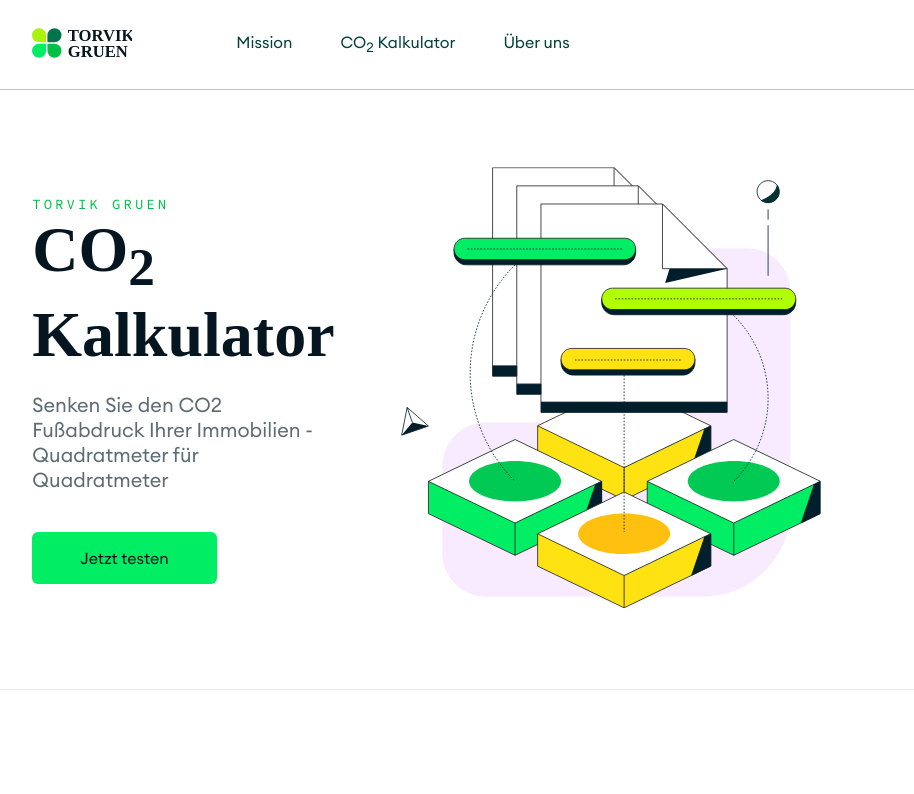
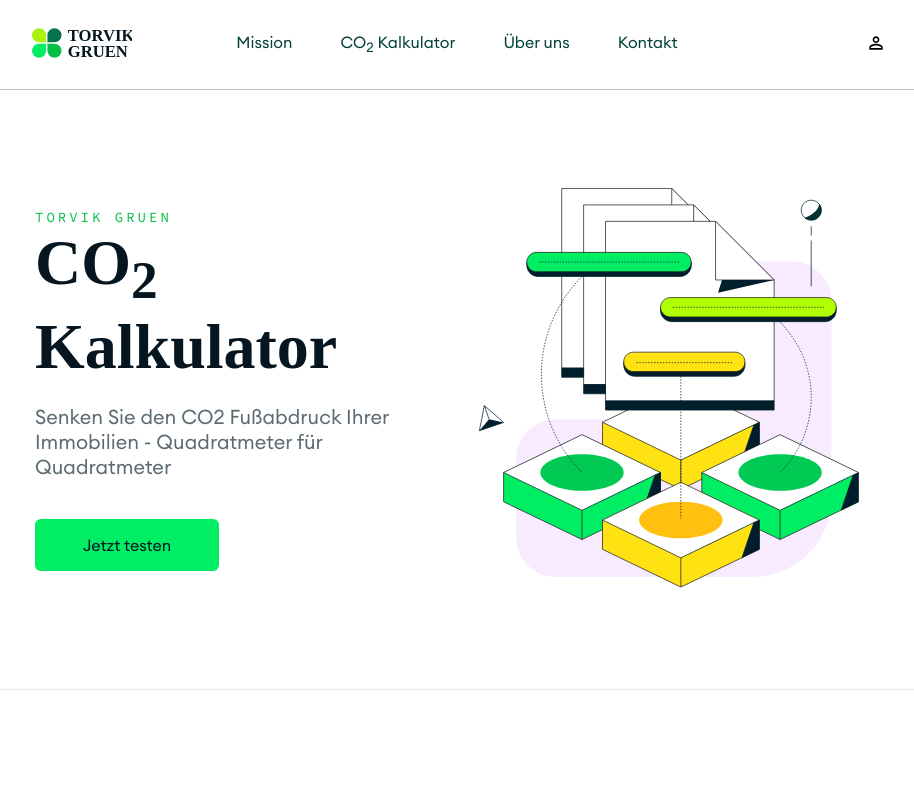
Before and after one commit to reneseib/torvik, a Next.js app: page / in a window 1280 px wide. Shown: the top 794 px of the page, without its empty margins (181-1095 px from the left). Built offline with nearby package versions, Linux system fonts and the light colour scheme; a web font is replaced by a local one.

Commit message:
fiddling

```diff
--- a/components/Header/Header.js
+++ b/components/Header/Header.js
@@ -14,10 +14,16 @@
                         <li className={styles.navItem}>Mission</li>
                         <li className={styles.navItem}>CO<sub>2</sub> Kalkulator</li>
                         <li className={styles.navItem}>Über uns</li>
+                        <li className={styles.navItem}>Kontakt</li>
                     </ul>
                 </div>
+                <div className={styles.navIcons}>
+
+                    <svg class="MuiSvgIcon-root MuiSvgIcon-fontSizeMedium MuiBox-root css-uqopch" focusable="false" aria-hidden="true" width="20" height="20" viewBox="0 0 24 24" data-testid="PersonOutlineIcon"><path d="M12 5.9c1.16 0 2.1.94 2.1 2.1s-.94 2.1-2.1 2.1S9.9 9.16 9.9 8s.94-2.1 2.1-2.1m0 9c2.97 0 6.1 1.46 6.1 2.1v1.1H5.9V17c0-.64 3.13-2.1 6.1-2.1M12 4C9.79 4 8 5.79 8 8s1.79 4 4 4 4-1.79 4-4-1.79-4-4-4zm0 9c-2.67 0-8 1.34-8 4v3h16v-3c0-2.66-5.33-4-8-4z"></path></svg>
+
+                </div>
             </div>
-        </div>
+        </div >
     );
 };
 
--- a/components/Header/styles.module.scss
+++ b/components/Header/styles.module.scss
@@ -27,6 +27,7 @@
             display: flex;
             flex-direction: row;
             height: 100%;
+            flex-grow: 1;
 
             & ul {
                 display: flex;
@@ -45,6 +46,11 @@
                 }
             }
         }
+
+        & .navIcons {
+            width: fit-content;
+
+        }
     }
 }
 
--- a/components/Hero/styles.module.scss
+++ b/components/Hero/styles.module.scss
@@ -6,19 +6,20 @@
     flex-direction: row;
     align-items: center;
     justify-content: center;
-    padding: 0 calc((100% - 66.67%) / 2);
+    padding: 0 calc((100% - 60%) / 2);
     border-bottom: 1px solid rgba(#03403A, 0.1);
 
     & .heroImage {
-        width: 100%;
+        width: 50%;
         order: 2;
 
         & img {
-            width: 100%;
+            width: 130%;
         }
     }
 
     & .heroContainer {
+        margin-left: -5em;
         display: flex;
         order: 1;
         width: 50%;
@@ -63,12 +64,17 @@
         & .heroImage {
             width: 100%;
             order: 1;
+
+            & img {
+                width: 100%;
+            }
         }
 
         .heroContainer {
             width: 100%;
             order: 2;
             padding: 0 2em;
+            margin-left: 0;
         }
     }
 
```
